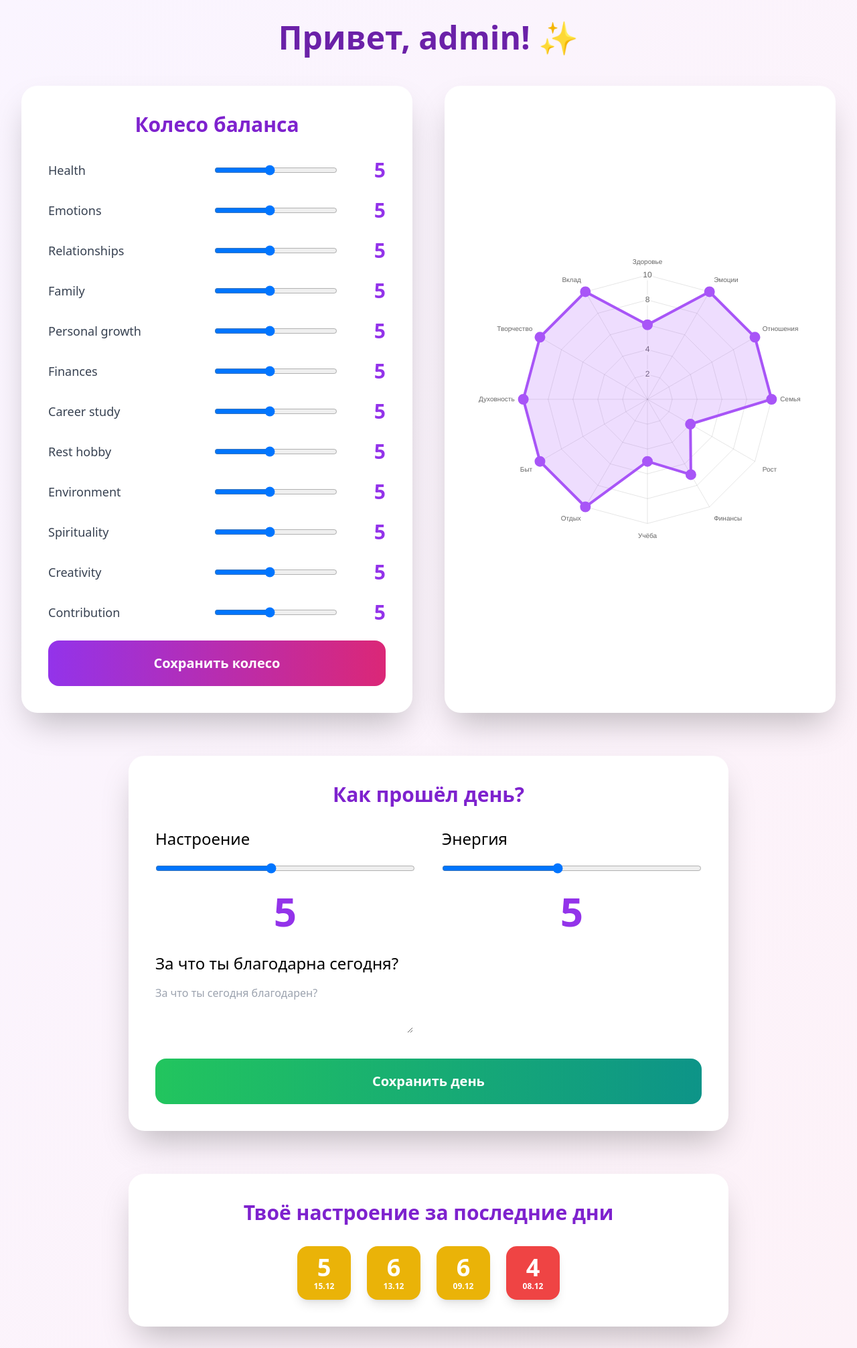
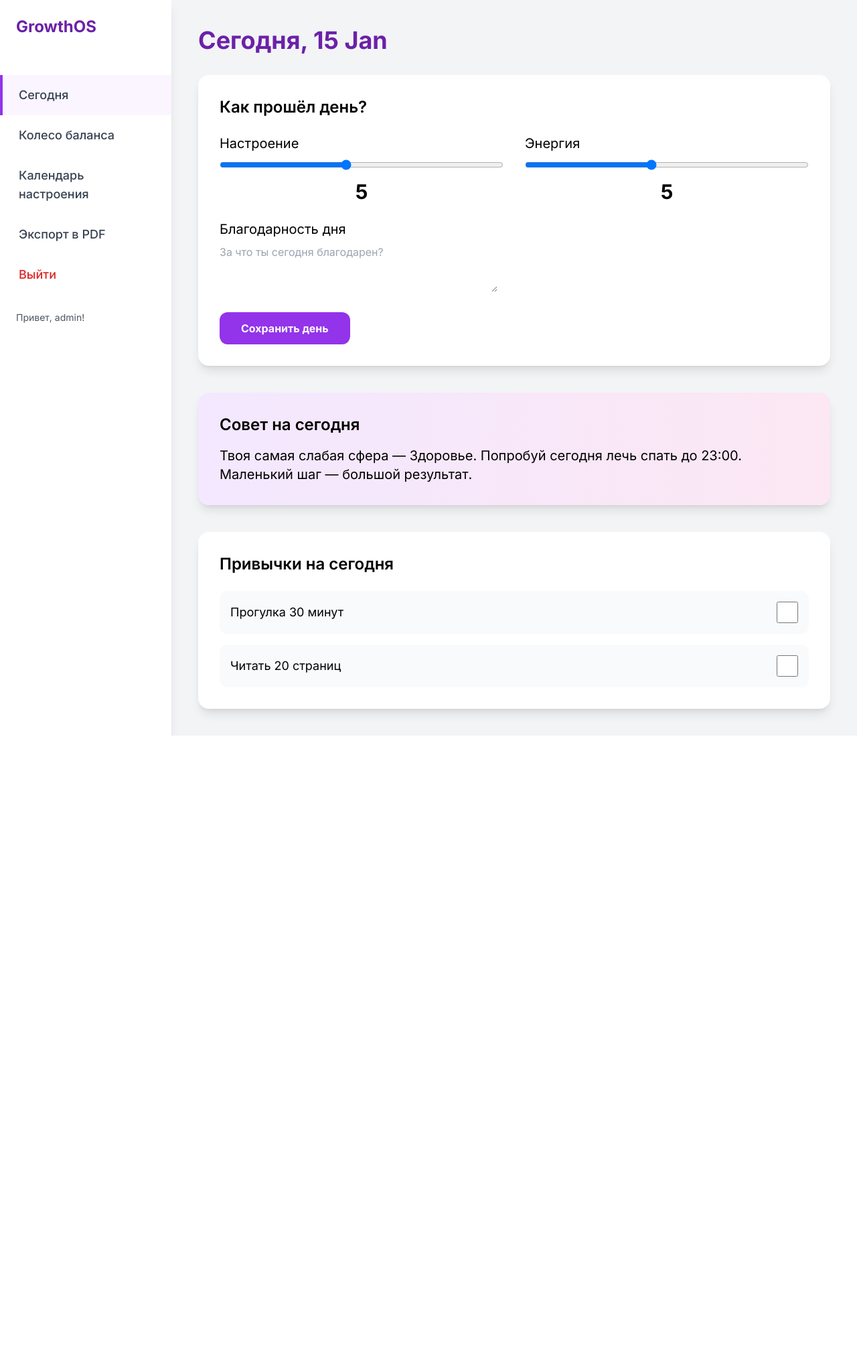
Before and after one commit to bakirovaak/GrowthOS, a Django app: template growth/templates/dashboard.html in a window 1280 px wide. Shown: the whole page at 67% size. After the commit the page ends 1098 px from the top, so only its background shows below. Run offline with Django 5.2, Linux system fonts and the light colour scheme; a user stored in the database is signed in; data comes from the database, SQL or seed files in the repository; both versions use the stored data as it was after the commit; the template is opened without the code that fills it: values that come from a table or form of the project are taken from there, most other values are stand-ins (such as "Sample title", 1, 10 or a date in 2020); some libraries are stand-ins or nearby versions.

Commit message:
Изменить главную страницу

```diff
--- a/growth/templates/dashboard.html
+++ b/growth/templates/dashboard.html
@@ -1,4 +1,4 @@
-{% load static %}
+{% comment %} {% load static %}
 <!DOCTYPE html>
 <html class="h-full bg-gray-50">
 <head>
@@ -130,4 +130,96 @@
     }
 </script>
 </body>
+</html> {% endcomment %}
+
+{% load static %}
+<!DOCTYPE html>
+<html lang="en" class="h-full bg-gray-100">
+<head>
+    <meta charset="utf-8">
+    <title>GrowthOS</title>
+    <script src="https://cdn.tailwindcss.com"></script>
+    <script src="https://cdn.jsdelivr.net/npm/chart.js"></script>
+    <link href="https://fonts.googleapis.com/css2?family=Inter:wght@400;500;600;700&display=swap" rel="stylesheet">
+    <style>
+        body { font-family: 'Inter', sans-serif; }
+    </style>
+</head>
+<body class="h-full flex">
+    <!-- БОКОВОЕ МЕНЮ -->
+    <div class="w-64 bg-white shadow-lg h-full">
+        <div class="p-6">
+            <h1 class="text-2xl font-bold text-purple-800">GrowthOS</h1>
+        </div>
+        <nav class="mt-8">
+            <a href="#today" class="block px-6 py-4 text-lg font-medium text-gray-700 hover:bg-purple-50 hover:text-purple-800 border-l-4 border-purple-600 bg-purple-50">Сегодня</a>
+            <a href="#wheel" class="block px-6 py-4 text-lg font-medium text-gray-700 hover:bg-purple-50 hover:text-purple-800 border-l-4 border-transparent">Колесо баланса</a>
+            <a href="#calendar" class="block px-6 py-4 text-lg font-medium text-gray-700 hover:bg-purple-50 hover:text-purple-800 border-l-4 border-transparent">Календарь настроения</a>
+            <a href="#export" class="block px-6 py-4 text-lg font-medium text-gray-700 hover:bg-purple-50 hover:text-purple-800 border-l-4 border-transparent">Экспорт в PDF</a>
+            <a href="{% url 'logout' %}" class="block px-6 py-4 text-lg font-medium text-red-600 hover:bg-red-50 border-l-4 border-transparent mt-auto">Выйти</a>
+        </nav>
+        <div class="p-6 mt-auto">
+            <p class="text-sm text-gray-600">Привет, {{ user.username }}!</p>
+        </div>
+    </div>
+
+    <!-- ОСНОВНОЙ КОНТЕНТ -->
+    <div class="flex-1 p-10 overflow-y-auto">
+        <!-- СЕКЦИЯ "СЕГОДНЯ" (по умолчанию) -->
+        <div id="today">
+            <h2 class="text-4xl font-bold text-purple-800 mb-8">Сегодня, {{ today|date:"d M" }}</h2>
+
+            <!-- Чек-ин дня -->
+            <div class="bg-white rounded-2xl shadow-lg p-8 mb-10">
+                <h3 class="text-2xl font-semibold mb-6">Как прошёл день?</h3>
+                <form method="post" class="space-y-6">
+                    {% csrf_token %}
+                    <input type="hidden" name="checkin_submit">
+                    <div class="grid grid-cols-2 gap-8">
+                        <div>
+                            <label class="block text-xl mb-2">Настроение</label>
+                            <input type="range" name="mood" min="1" max="10" value="{{ checkin_today.mood|default:5 }}" class="w-full">
+                            <div class="text-center text-3xl font-bold mt-2">{{ checkin_today.mood|default:5 }}</div>
+                        </div>
+                        <div>
+                            <label class="block text-xl mb-2">Энергия</label>
+                            <input type="range" name="energy" min="1" max="10" value="{{ checkin_today.energy|default:5 }}" class="w-full">
+                            <div class="text-center text-3xl font-bold mt-2">{{ checkin_today.energy|default:5 }}</div>
+                        </div>
+                    </div>
+                    <div>
+                        <label class="block text-xl mb-2">Благодарность дня</label>
+                        {{ checkin_form.gratitude }}
+                    </div>
+                    <button type="submit" class="bg-purple-600 hover:bg-purple-700 text-white font-bold py-3 px-8 rounded-xl">
+                        Сохранить день
+                    </button>
+                </form>
+            </div>
+
+            <!-- Совет на сегодня -->
+            <div class="bg-gradient-to-r from-purple-100 to-pink-100 rounded-2xl shadow-lg p-8 mb-10">
+                <h3 class="text-2xl font-semibold mb-4">Совет на сегодня</h3>
+                <p class="text-xl">Твоя самая слабая сфера — Здоровье. Попробуй сегодня лечь спать до 23:00. Маленький шаг — большой результат.</p>
+            </div>
+
+            <!-- Привычки на сегодня -->
+            <div class="bg-white rounded-2xl shadow-lg p-8">
+                <h3 class="text-2xl font-semibold mb-6">Привычки на сегодня</h3>
+                <div class="space-y-4">
+                    <div class="flex items-center justify-between bg-gray-50 p-4 rounded-xl">
+                        <span class="text-lg">Прогулка 30 минут</span>
+                        <input type="checkbox" class="w-8 h-8">
+                    </div>
+                    <div class="flex items-center justify-between bg-gray-50 p-4 rounded-xl">
+                        <span class="text-lg">Читать 20 страниц</span>
+                        <input type="checkbox" class="w-8 h-8">
+                    </div>
+                </div>
+            </div>
+        </div>
+
+        <!-- Другие секции (колесо, календарь, экспорт) добавим позже -->
+    </div>
+</body>
 </html>
```
Also changed, not shown: db.sqlite3.
